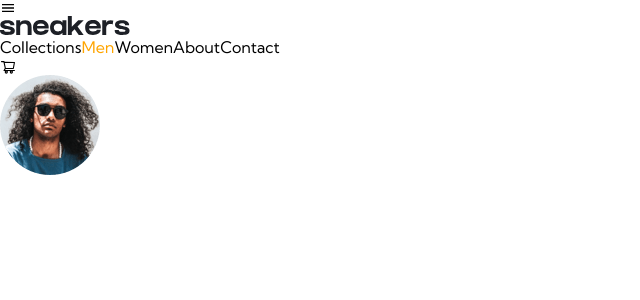
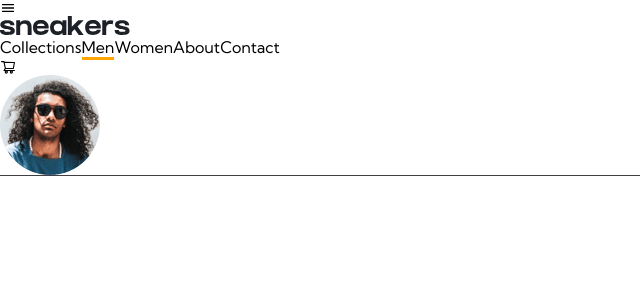
Before and after one commit to marycynthia2020/product-page, a React (Vite) app: page /men in a window 1280 px wide. Shown: the top 300 px of the page, without its empty margins (0-640 px from the left). Built offline with nearby package versions, Linux system fonts and the light colour scheme.

Commit message:
works on the light box component

```diff
--- a/src/App.jsx
+++ b/src/App.jsx
@@ -11,19 +11,20 @@ import Cart from "./components/Cart";
 import { cartProvider } from "./context/CartContext";
 
 function App() {
-  const [isMobile, setIsMobile] = useState(false)
-  const {isCartOpen} = useContext(cartProvider)
-  const{lightbox} = useContext(cartProvider)
+  const [isMobile, setIsMobile] = useState(false);
+  const { isCartOpen, lightbox } = useContext(cartProvider);
 
-lightbox? document.body.classList.add("lightbox"): document.body.classList.remove('lightbox')
-
+  lightbox
+    ? document.body.classList.add("lightbox")
+    : document.body.classList.remove("lightbox");
 
   return (
-    <div className="relative max-w-[1440px] mx-auto h-screen lg:px-20 ">
-      {lightbox && <div className="lightbox-container"></div>}
-    {isMobile && <MobileMenu setIsMobile={setIsMobile} />}
-      <Navbar setIsMobile={setIsMobile}/>
+    <div className="w-[100vw]  mx-auto h-screen border-2 border-red-400">
+      {lightbox && <div className=" hidden lg:block lightbox-container"></div>}
+      {isMobile && <MobileMenu setIsMobile={setIsMobile} />}
+      <Navbar setIsMobile={setIsMobile} />
       {isCartOpen && <Cart />}
+
       <Routes>
         <Route path="/" element={<Collections />} />
         <Route path="/men" element={<Men />} />
--- a/src/components/Lightbox.jsx
+++ b/src/components/Lightbox.jsx
@@ -40,7 +40,8 @@ const Lightbox = () => {
 
 
   return (
-    <div className='hidden lg:block w-2/5 transform absolute top-[50%] left-[47%] z-10 opacity-100 cursor-pointer'>
+
+        <div className='hidden lg:block w-2/5 transform absolute top-[50%] left-[50%] z-[999] cursor-pointer'>
         <div className='max-w-[100%] mb-4 relative'>
             <img src={src} alt="" className='w-full md:rounded-md'/>
            <div className='bg-white p-3 rounded-full w-fit absolute -left-5 top-[40%]  ' onClick = {handlePreviousDisplay}> <GrFormPrevious className='text-3xl font-bold text-black hover:text-[#FF7D1A]' /></div>
@@ -53,6 +54,7 @@ const Lightbox = () => {
         </div>
         <IoClose  className='hover:text-[#FF7D1A] text-white  text-3xl absolute -top-12 right-0' onClick={handleCloseLightbox}/>
     </div>
+
   )
 }
 
--- a/src/components/sharedComponents/Navbar.jsx
+++ b/src/components/sharedComponents/Navbar.jsx
@@ -5,12 +5,13 @@ import { NavLink } from "react-router-dom";
 import avatar from "/image-avatar.png"
 import logo from "/logo.svg"
 import { cartProvider } from "../../context/CartContext";
+import Cart from "../Cart";
 
 const Navbar = ({setIsMobile}) => {
     const toggleMobileMenu = ()=> setIsMobile(prev => !prev)
     const {setIsCartOpen} = useContext(cartProvider)
     const toggleShoppingCart = ()=> setIsCartOpen(prev => !prev)
-    const {cartItems} = useContext(cartProvider)
+    const {isCartOpen, cartItems} = useContext(cartProvider)
 
     let quantity = 0
 
@@ -19,7 +20,7 @@ const Navbar = ({setIsMobile}) => {
     })
 
   return (
-    <nav className="relative md:mb-16 py-8  md:border-b  cursor-pointer w-[90vw] lg:w-full mx-auto flex items-center justify-between text-[#666D73]">
+    <nav className="border border-red-600 max-w-[1440px] lg:px-20 relative  lg:mb-16 py-8  md:border-b  cursor-pointer w-[90vw] lg:w-full mx-auto flex items-center justify-between text-[#666D73]">
       <div className="flex gap-4 md:gap-8 items-center">
         <IoMdMenu className="lg:hidden text-2xl" onClick={toggleMobileMenu}/>
         <img src={logo} width={130} height={130}/>
@@ -43,6 +44,7 @@ const Navbar = ({setIsMobile}) => {
         <div className="h-8 w-8 rounded-full" ><img src={avatar} className="w-full h-full"  /></div>
 
       </div>
+        {isCartOpen && <Cart />}
     </nav>
   );
 z};
--- a/src/index.css
+++ b/src/index.css
@@ -8,11 +8,11 @@ body {
   font-family: "Kumbh Sans", sans-serif;
   width: 100vw;
   height: 100vh;
+  position: relative;
 }
 
 .active {
-  color: orange;
-  /* border-bottom: 3px solid orange; */
+  border-bottom: 3px solid orange;
 
 }
 .mobileMenu {
@@ -45,9 +45,9 @@ body {
   left: 0;
   right: 0;
 }
-.lightbox{
+/* .lightbox{
   background-color: #404044
-}
+} */
 .border{
   border-bottom: 1px solid  #404044;
 }
@@ -56,5 +56,6 @@ background-color: black;
   height: 100%;
   position: absolute;
   width: 100%;
-  opacity: 0.02;
+  opacity: 0.75;
+  z-index: 900;
 }
--- a/src/pages/Collections.jsx
+++ b/src/pages/Collections.jsx
@@ -9,9 +9,9 @@ const Collections = () => {
   const handleLightbox = ()=> setLightbox(true)
 
   return (
-    <div className='w-full lg:w-[85vw] lg:px-20 2xl:w-[70vw] max-w-[1440px] mx-auto '>
+    <div className='relative w-full lg:w-[85vw] lg:px-20 2xl:w-[70vw] max-w-[1440px] mx-auto'>
        <div className='
-        flex flex-col lg:flex-row lg:items-center gap-16 lg:justify-between'>
+        flex flex-col lg:flex-row lg:items-center gap-16 lg:justify-between '>
             <Image handleLightbox={handleLightbox}/>
             <ProductDescription />
        </div>
```
